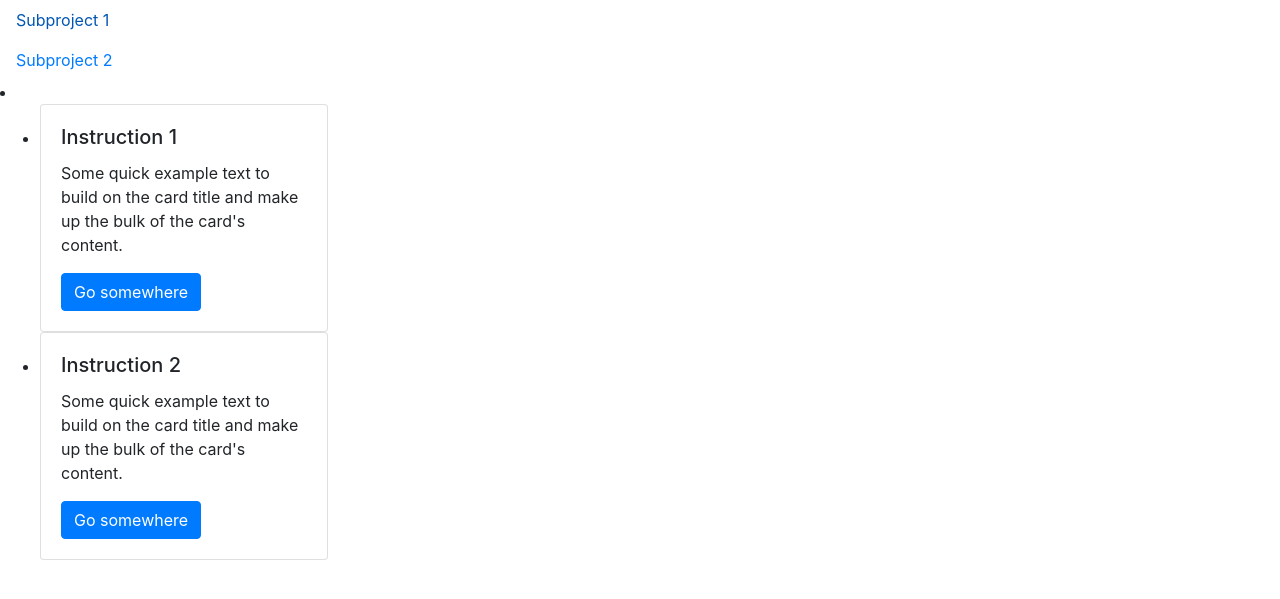
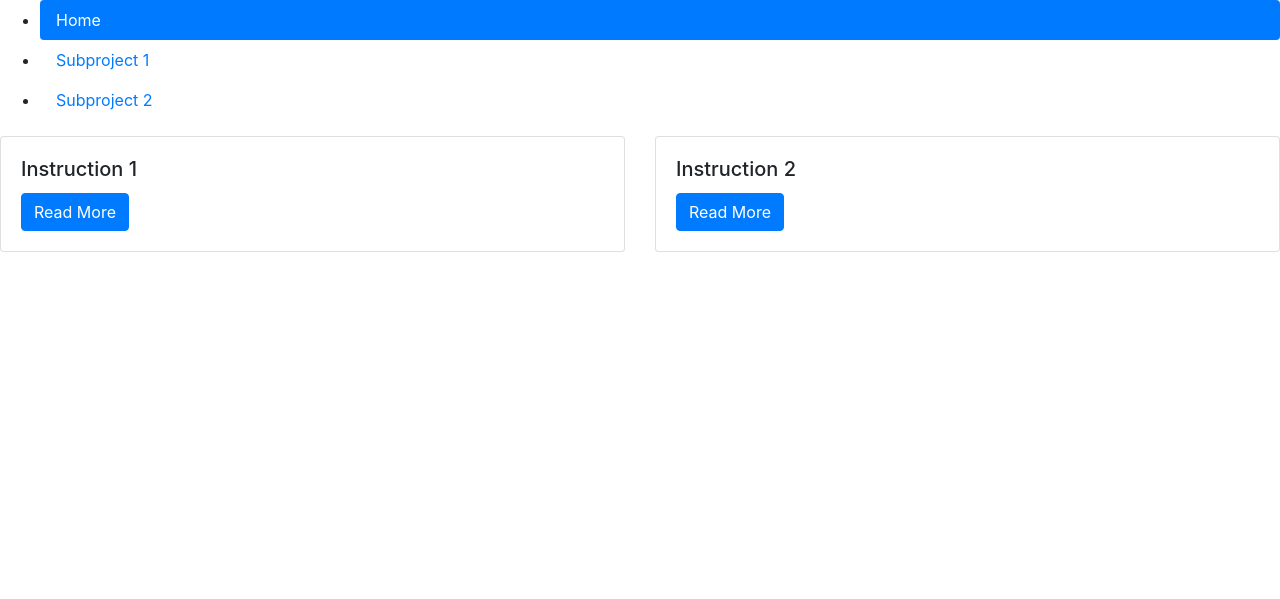
Before and after one commit to TestOrgLeonB/testorgleonb.github.io, a Jekyll site: the page built from projects/subproject1/subproject1.html, in a window 1280 px wide. Shown: the top 599 px of the page. Built offline with Jekyll 4.4.1, drawn with Linux system fonts in a browser that asks for light colours.

Commit message:
adapt cards

```diff
--- a/_layouts/default.html
+++ b/_layouts/default.html
@@ -8,23 +8,22 @@
 </head>
 <body>
 
-        <div class="nav flex-column nav-pill" role="tablist" aria-orientation="vertical">
-            <!-- <ul>
-
-                <li class="nav-item"><a class="nav-link active" href="/"> Home</a></li> -->
-
+    <div class="nav flex-column nav-pills" role="tablist" aria-orientation="vertical">
+        <ul>
+          <li class="nav-item"><a class="nav-link active" href="/">Home</a></li>
           {% for project in site.data.projects %}
             {% for subproject in project %}
               {% assign remainder = forloop.index0 | modulo: 2 %}
               {% if remainder == 1 %}
-                            <a class="nav-link" data-toggle="pill" role="tab" href="{{subproject[0].project_root}}"> {{subproject[0].title}}</a>
-
-                            <!-- <li class="nav-item"><a class="nav-link" href="{{subproject[0].project_root}}"> {{subproject[0].title}}</a></li> -->
+                <li class="nav-item">
+                  <a class="nav-link" href="{{ subproject[0].project_root }}">{{ subproject[0].title }}</a>
+                </li>
               {% endif %}
             {% endfor %}
           {% endfor %}
-            <!-- </ul> -->
+        </ul>
       </div>
+
 
 
     <div class="content">
--- a/projects/subproject1/subproject1.html
+++ b/projects/subproject1/subproject1.html
@@ -6,21 +6,14 @@ title: Subproject1
 {% assign subproject_obj = site.data.projects["subproject1"] %}
 
 <body>
-    <div class="sidebar">
-        <li>{{ subproject_obj.title }}
-            <ul>
+    <div class="card-deck">
                 {% for instruction in subproject_obj[0].instructions %}
-                    <li>
                         <div class="card" style="width: 18rem;">
                             <div class="card-body">
                                 <h5 class="card-title">{{instruction.title}}</h5>
-                                <p class="card-text">Some quick example text to build on the card title and make up the bulk of the card's content.</p>
-                                <a href="{{instruction.url}}" class="btn btn-primary">Go somewhere</a>
+                                <a href="{{instruction.url}}" class="btn btn-primary">Read More</a>
                             </div>
                         </div>
-                    </li>
                 {% endfor %}
-            </ul>
-        </li>
     </div>
 </body>
```
Lines whose indentation alone changed are shown as unchanged.
